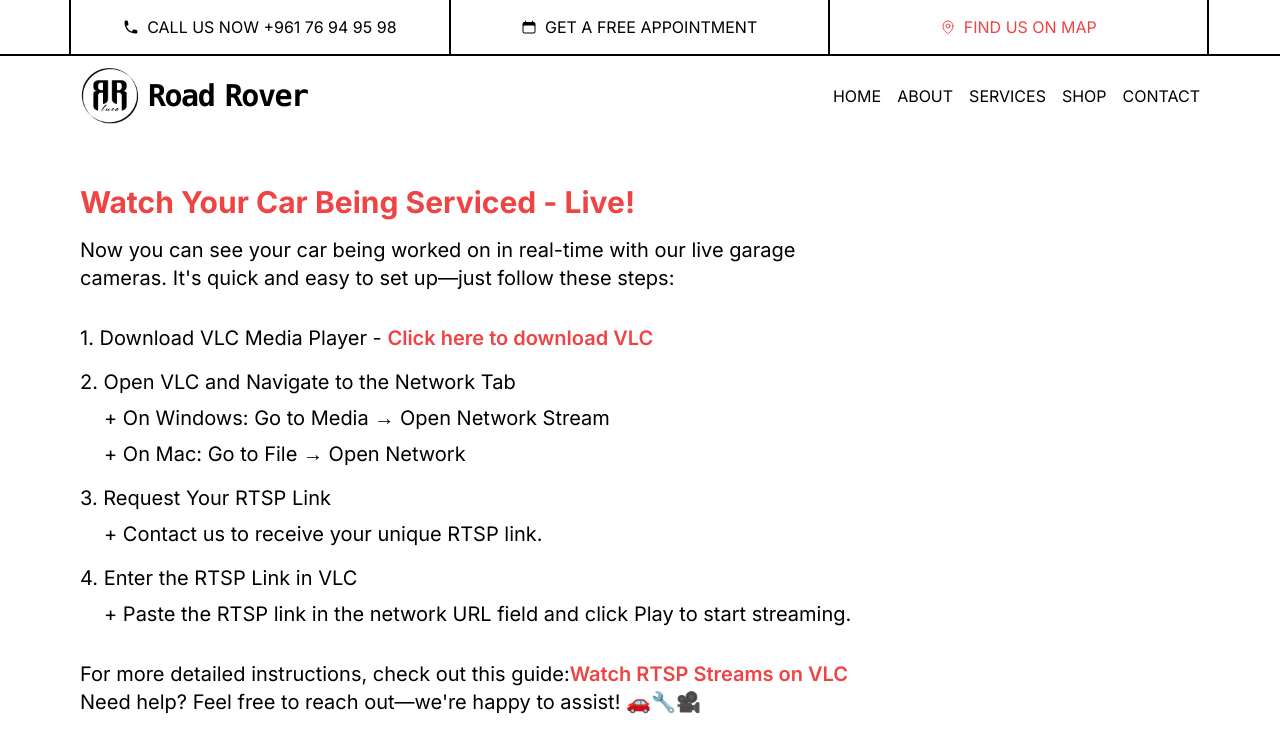
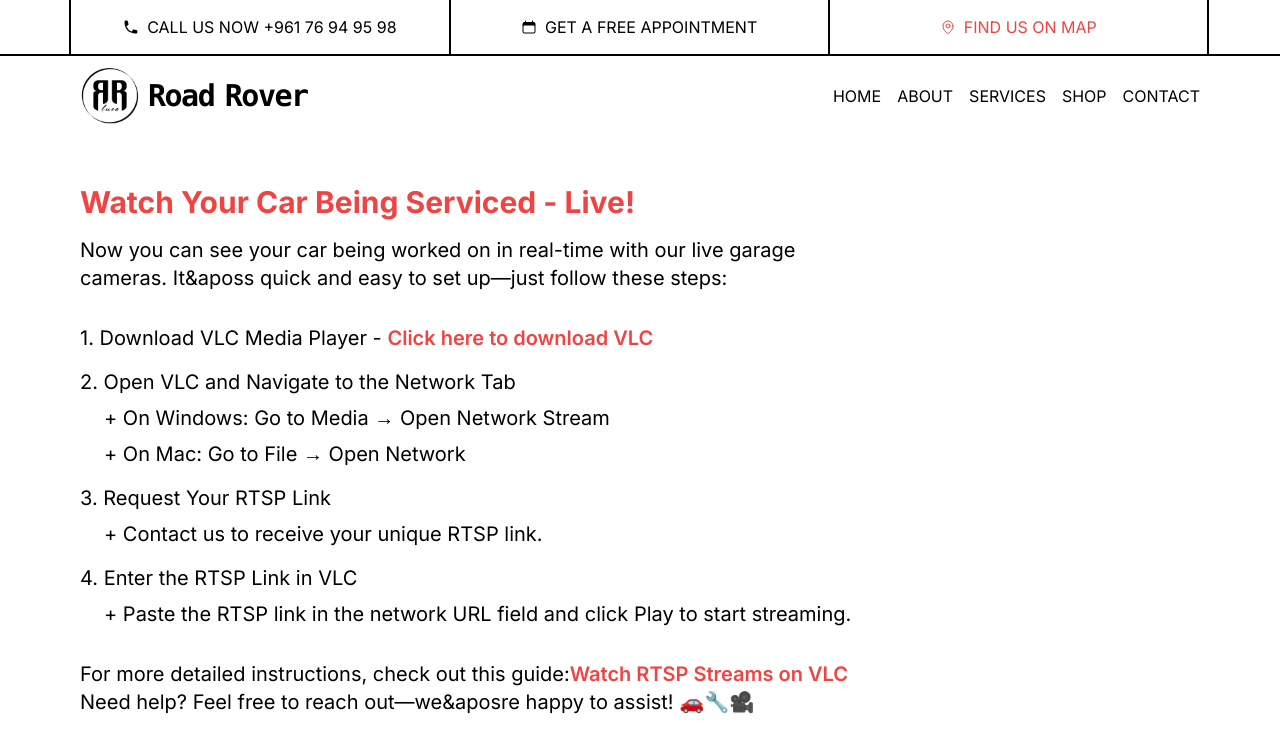
Before and after one commit to FK5/garage, a Next.js app: page /liveView in a window 1280 px wide. Shown: the top 752 px of the page. Built offline with nearby package versions, Linux system fonts and the light colour scheme; what tailwindcss-animated would draw is missing.

Commit message:
escape cahr

```diff
--- a/src/app/liveView/page.tsx
+++ b/src/app/liveView/page.tsx
@@ -20,7 +20,7 @@ const LiveView: FC = () => {
           </p>
           <p className=" sm:w-2/3 text-lg sm:text-xl">
             Now you can see your car being worked on in real-time with our live
-            garage cameras. It's quick and easy to set up—just follow these
+            garage cameras. It&aposs quick and easy to set up—just follow these
             steps:
           </p>
         </div>
@@ -64,7 +64,7 @@ const LiveView: FC = () => {
             </span>
           </p>
           <p className="text-lg sm:text-xl">
-            Need help? Feel free to reach out—we're happy to assist! 🚗🔧🎥
+            Need help? Feel free to reach out—we&aposre happy to assist! 🚗🔧🎥
           </p>
         </div>
       </div>
```
